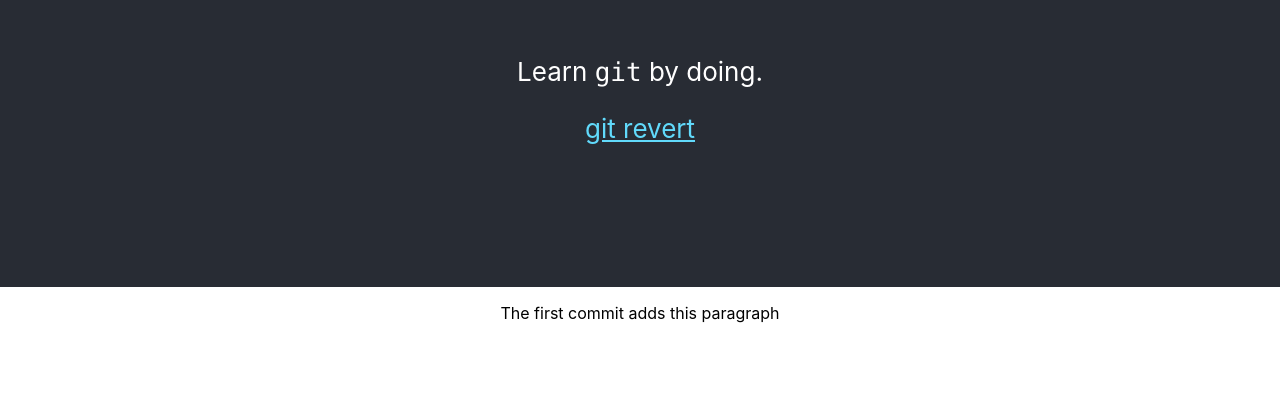
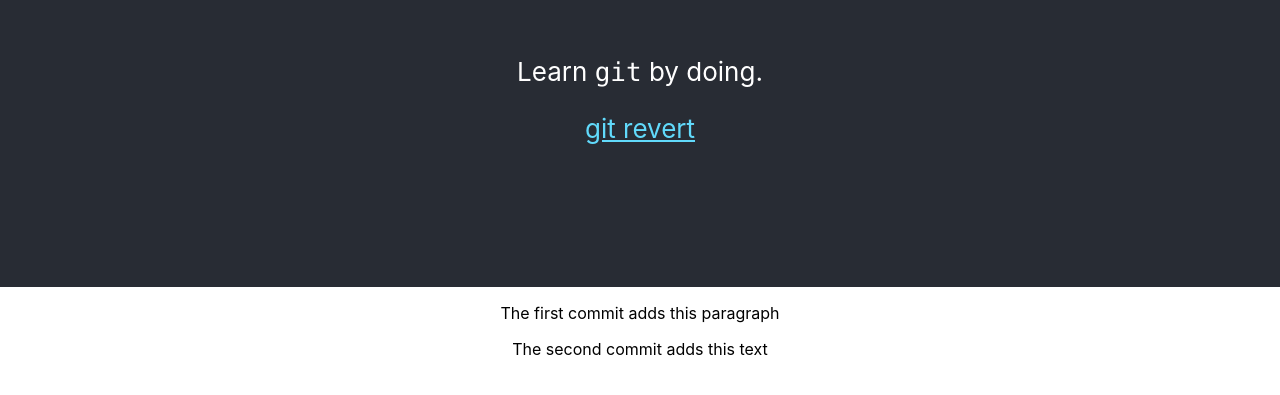
Before and after one commit to EmilyChristy/learn-git-app, a React (Create React App) app: page / in a window 1280 px wide. Shown: the part 113-508 px from the top of the page. Built offline with nearby package versions, Linux system fonts and the light colour scheme.

Commit message:
the second commit to add some text

```diff
--- a/src/App.js
+++ b/src/App.js
@@ -19,6 +19,7 @@ function App() {
         </a>
       </header>
       <p>The first commit adds this paragraph</p>
+      <p>The second commit adds this text</p>
     </div>
   );
 }
```
